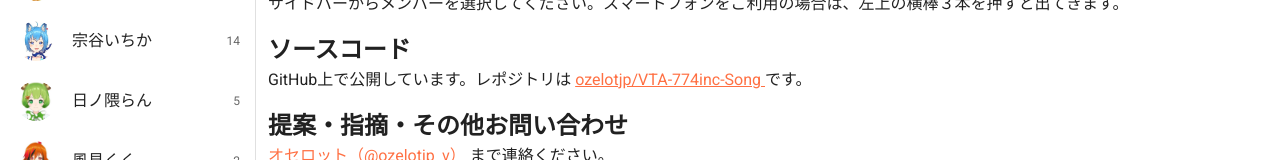
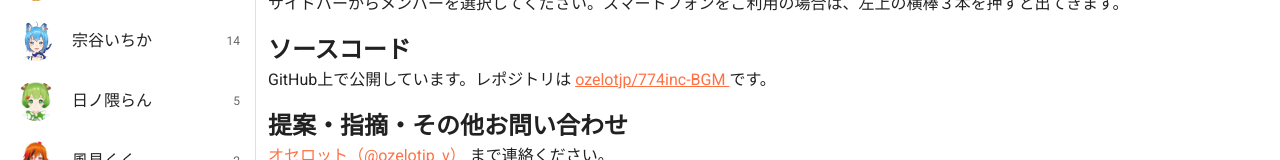
Before and after one commit to 774inc-fan/774inc-BGM, a Nuxt app: page / in a window 1280 px wide. Shown: the part 208-368 px from the top of the page. Built offline with nearby package versions, Linux system fonts and the light colour scheme.

Commit message:
feat: レポジトリ名の変更

```diff
--- a/src/pages/index.vue
+++ b/src/pages/index.vue
@@ -19,8 +19,8 @@
         </h2>
         <p>
           GitHub上で公開しています。レポジトリは
-          <a href="https://github.com/ozelotjp/VTA-774inc-Song">
-            ozelotjp/VTA-774inc-Song
+          <a href="https://github.com/ozelotjp/774inc-BGM">
+            ozelotjp/774inc-BGM
           </a>
           です。
         </p>
```
